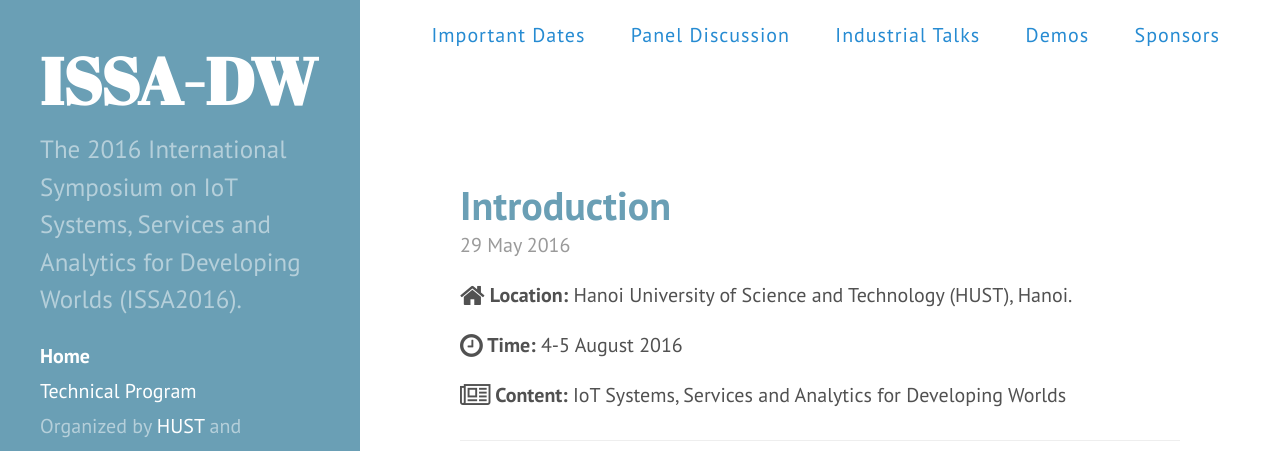
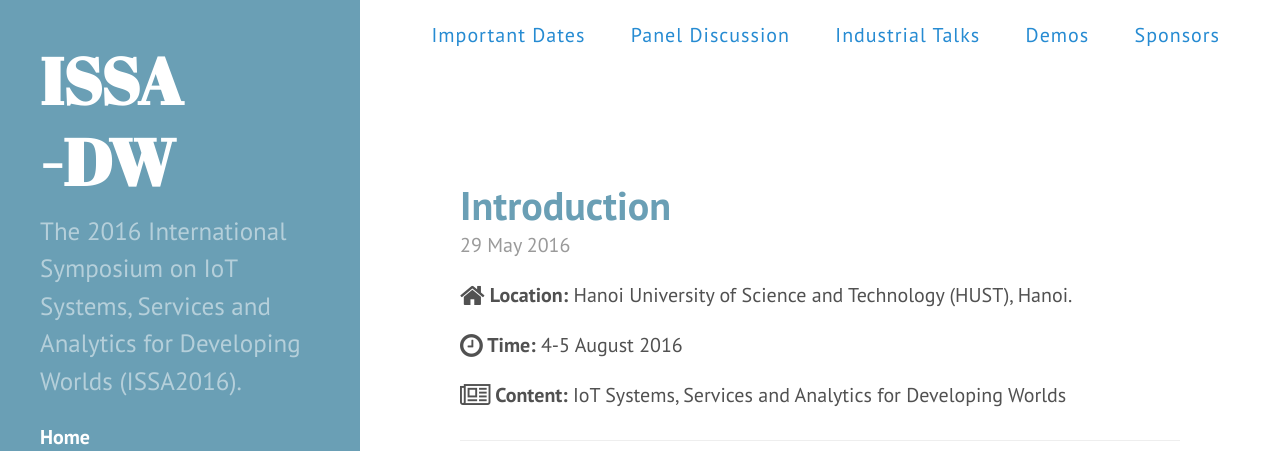
Before and after one commit to issadw/issadw.github.io, a Jekyll site: the page built from index.html, in a window 1280 px wide and 1400 px high. Shown: the top 451 px of the window. Built offline with Jekyll 4.4.1, drawn with Linux system fonts in a browser that asks for light colours; the list of posts is cut into pages by our own code; grey boxes are pictures that could not be loaded.

```diff
--- a/_includes/sidebar.html
+++ b/_includes/sidebar.html
@@ -3,7 +3,7 @@
     <div class="sidebar-about">
       <h1>
         <a href="{{ site.baseurl }}">
-          {{ site.title }}-DW
+          {{ site.title }}<h2>-DW</h2>
         </a>
       </h1>
       <p class="lead">{{ site.description }}</p>
--- a/public/css/hyde.css
+++ b/public/css/hyde.css
@@ -77,6 +77,13 @@ html {
 
 /* About section */
 .sidebar-about h1 {
+  color: #fff;
+  margin-top: 0;
+  font-family: "Abril Fatface", serif;
+  font-size: 3.25rem;
+}
+
+.sidebar-about h1 a h2 {
   color: #fff;
   margin-top: 0;
   font-family: "Abril Fatface", serif;
```
